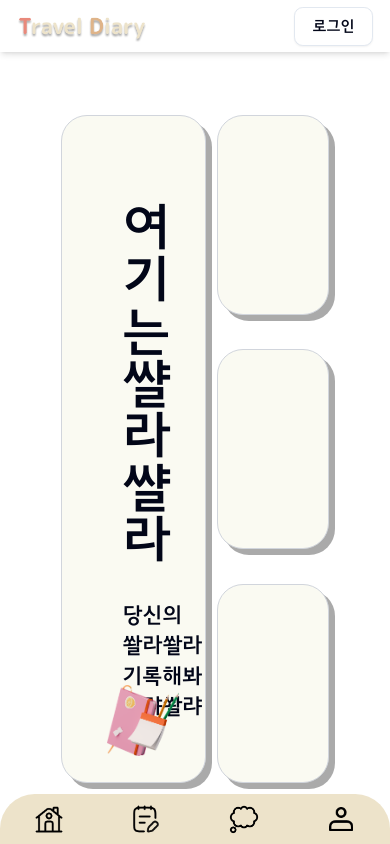
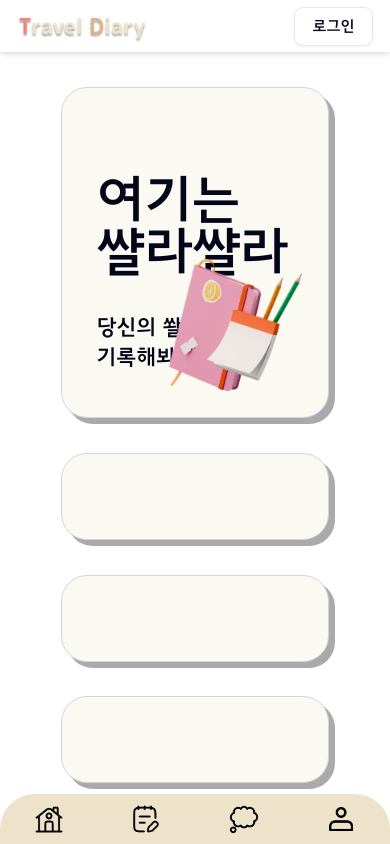
Before and after one commit to calmer-ty/travel-diary, a Next.js app: page / in a window 390 px wide. Built offline with nearby package versions, Linux system fonts and the light colour scheme; no server answers.

Commit message:
styles: 메인 페이지 반응형 추가중 + router 대신 Link 사용

```diff
--- a/src/app/layout.tsx
+++ b/src/app/layout.tsx
@@ -28,7 +28,7 @@ export default function RootLayout({
     <html lang="ko">
       <body className={`${geistSans.variable} ${geistMono.variable} antialiased`}>
         <Header />
-        <main className="size-full pt-[3.125rem]">{children}</main>
+        <main className="size-full pt-6">{children}</main>
         <div className="block sm:hidden">
           <MobileMenu />
         </div>
--- a/src/app/page.tsx
+++ b/src/app/page.tsx
@@ -2,9 +2,6 @@
 
 import MainPage from "@/components/mainPage";
 
-// import { useAuth } from "@/commons/hooks/useAuth";
-
 export default function Home() {
-  // const { user } = useAuth();
   return <MainPage />;
 }
--- a/src/components/mainPage/index.tsx
+++ b/src/components/mainPage/index.tsx
@@ -1,24 +1,19 @@
-import { useRouter } from "next/navigation";
+// import { useRouter } from "next/navigation";
+import Link from "next/link";
 import { motion } from "framer-motion";
 
 export default function MainPage() {
-  const router = useRouter();
-
-  const onClickMap = () => {
-    router.push("./maps");
-  };
-
   return (
-    <div className="relative size-full overflow-hidden">
-      <div className="relative size-full flex justify-between items-center p-14">
+    <div className="flex-col relative size-full flex items-center p-14 sm:flex-row gap-8">
       <motion.div
-          onClick={onClickMap}
+        // onClick={onClickMap}
         initial={{ opacity: 0, y: 50 }}
         animate={{ opacity: 1, y: 0 }}
         whileHover={{ scale: 1.03, boxShadow: "8px 8px 0px #888888" }}
         transition={{ duration: 0.2, ease: "easeOut" }}
-          className="w-[54%] h-full relative bg-[#FAFAF2] shadow-[6px_6px_0px_#AAAAAA] rounded-3xl border border-gray-300 pt-20 pl-14 cursor-pointer"
+        className="w-full h-full relative bg-[#FAFAF2] shadow-[6px_6px_0px_#AAAAAA] rounded-3xl border border-gray-300 cursor-pointer sm:w-[54%]"
       >
+        <Link href="/maps" className="block size-full pt-20 pl-8 break-keep sm:pl-14 pr-4">
           <div className="text-5xl">여기는 쌸라쌸라</div>
 
           <div className="text-xl mt-8">
@@ -27,8 +22,9 @@ export default function MainPage() {
           </div>
 
           <img className="absolute bottom-6 right-6 w-[50%] lg:w-70" src="./images/img_diary.png" alt="" />
+        </Link>
       </motion.div>
-        <div className="w-[42%] h-full flex justify-between items-center flex-col gap-8 size-full">
+      <div className="w-full h-full flex justify-between items-center flex-col gap-8 size-full sm:w-[42%]">
         {[0, 1, 2].map((i) => (
           <motion.div
             key={i}
@@ -41,6 +37,5 @@ export default function MainPage() {
         ))}
       </div>
     </div>
-    </div>
   );
 }
```
Lines whose indentation alone changed are shown as unchanged.
